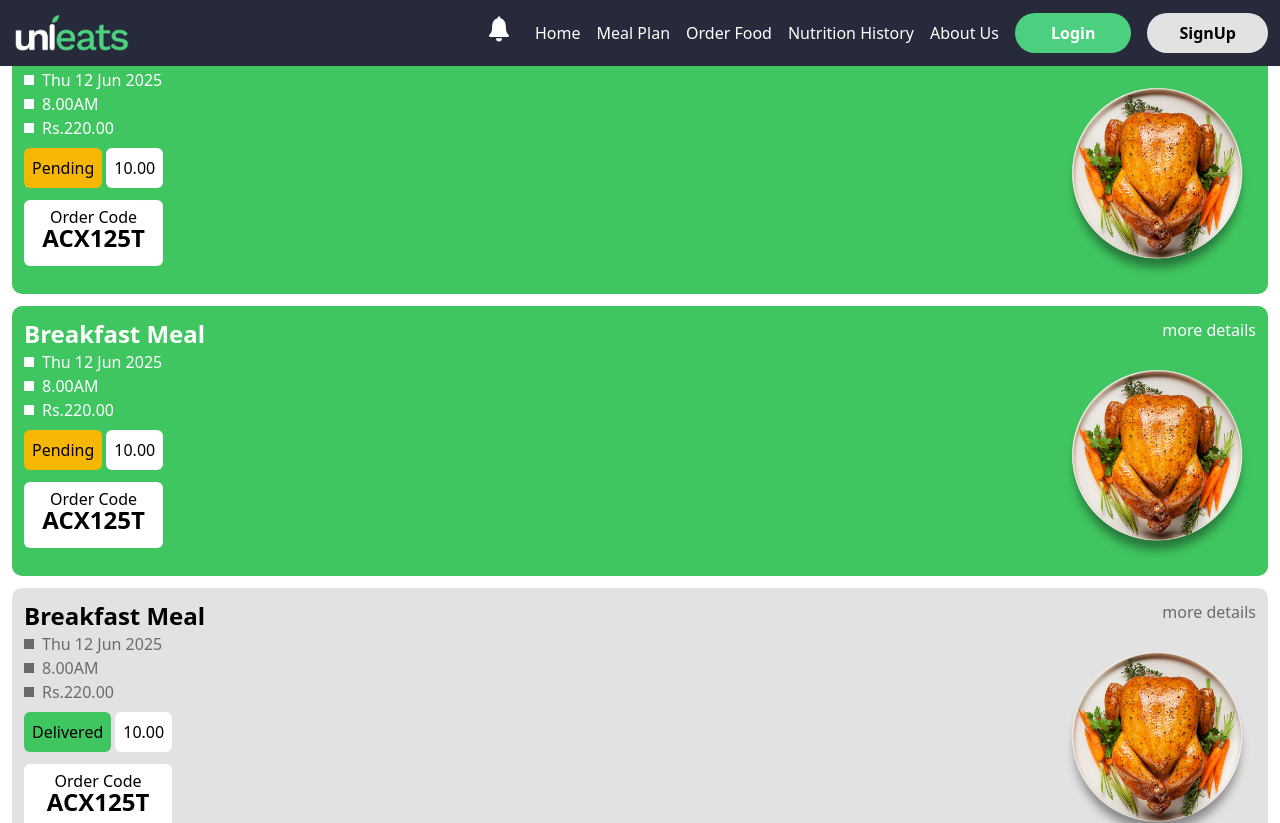
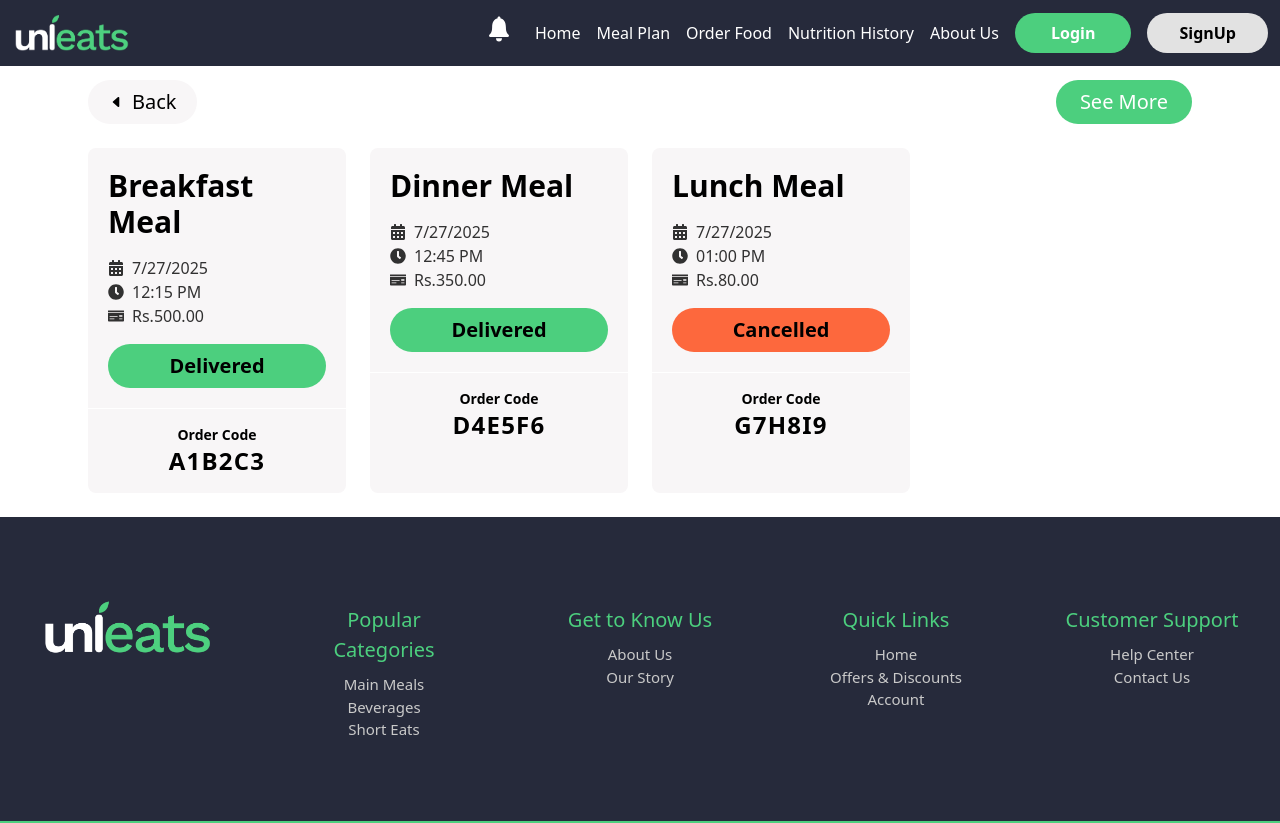
Before and after one commit to Chalitha-Aluwihare/university-cafeteria-nutrition-webapp, a React (Vite) app in the folder frontend/: page /orderFood in a window 1280 px wide. Shown: the top 823 px of the page. Built offline with nearby package versions, Linux system fonts and the light colour scheme.

Commit message:
Complete OrderFood feature with full order creation flow

```diff
--- a/frontend/src/App.jsx
+++ b/frontend/src/App.jsx
@@ -14,6 +14,7 @@ import NavBar from './components/navBar';
 import AbountUs from './pages/aboutUs';
 import ScrollToTop from './components/scrollToTop';
 import NutritionTable from './components/nutritionTable';
+import OrderFoodCart from './components/orderFoodCart';
 
 
 function App() {
@@ -56,6 +57,7 @@ function App() {
 
         <Route path="/nutritionalHistory" element={<NutritionalHistory />} />
         <Route path="/orderFood" element={<OrderFood />} />
+        <Route path="/orderFoodCart" element={<OrderFoodCart />} />
         {/* <Route path="/mealPlan/mealPlanCustomize/MainMeals/:id/orderFood" element={<MealPlanCustomize />} /> */}
 
         <Route path="/aboutUs" element={<AbountUs />} />
--- a/frontend/src/components/orderFoodCart.jsx
+++ b/frontend/src/components/orderFoodCart.jsx
@@ -1,115 +1,156 @@
-import React from 'react';
-import mealOrders from '../data/mealOrders';
+import React, { useEffect, useState } from 'react';
+import { useLocation, useNavigate } from 'react-router-dom';
+import { FaClock, FaCalendarAlt } from 'react-icons/fa';
+import { FaMoneyCheck } from "react-icons/fa";
+import orderData from '../data/mealOrder.js';
+import { IoCaretBack } from "react-icons/io5";
+import Footer from './footer.jsx';
+import { BsFillStopwatchFill } from "react-icons/bs";
 
 function OrderFoodCart() {
+    const navigate = useNavigate();
+    const { state } = useLocation();
+
+    const [orders, setOrders] = useState(() => {
+        if (state) {
+            const newOrder = {
+                orderCode: Math.random().toString(36).substr(2, 6).toUpperCase(),
+                mealName: state.mealName,
+                orderDateTime: new Date().toISOString(),
+                status: "Preparing",
+                price: state.totalPrice,
+                countdown: 600, // 10 minutes
+            };
+            return [newOrder, ...orderData];
+        }
+        return orderData;
+    });
+
+    const [visibleCount, setVisibleCount] = useState(3);
+
+    // Countdown Timer Effect
+    useEffect(() => {
+        const interval = setInterval(() => {
+            setOrders(prevOrders =>
+                prevOrders.map(order => {
+                    if (order.status === 'Preparing' && order.countdown > 0) {
+                        const updatedCountdown = order.countdown - 1;
+                        return {
+                            ...order,
+                            countdown: updatedCountdown,
+                            status: updatedCountdown === 0 ? 'Delivered' : 'Preparing',
+                        };
+                    }
+                    return order;
+                })
+            );
+        }, 1000); // every second
+
+        return () => clearInterval(interval);
+    }, []);
+
+    const handleSeeMore = () => {
+        setVisibleCount((prev) => prev + 3);
+    };
+
+    const visibleOrders = orders.slice(0, visibleCount);
+
+    const formatCountdown = (seconds) => {
+        const min = Math.floor(seconds / 60);
+        const sec = seconds % 60;
+        return `${min.toString().padStart(2, '0')}:${sec.toString().padStart(2, '0')}`;
+    };
+
+    const statusStyles = {
+        Delivered: ' bg-[#F8F6F7]',
+        Preparing: ' bg-[#F8F6F7]',
+        Cancelled: ' bg-[#F8F6F7]',
+    };
+
     return (
         <>
-            <div className=' p-3 '>
+            <div className="p-6 pt-20 max-w-6xl mx-auto">
+                <div className='flex justify-between items-center mb-6'>
+                    <div className="flex items-center gap-2 bg-[#F8F6F7] py-2 px-5 rounded-full">
+                        <IoCaretBack />
+                        <button onClick={() => navigate(-1)} className='lg:text-xl'>Back</button>
+                    </div>
+                    <div>
+                        {visibleCount < orders.length && (
+                            <button
+                                onClick={handleSeeMore}
+                                className="px-6 py-2 bg-[#4CCF7E] text-white text-xl rounded-full hover:bg-blue-700 transition"
+                            >
+                                See More
+                            </button>
+                        )}
+                    </div>
+                </div>
 
-                {
-                    mealOrders.map((order, index) => {
-                        if (order.orderStatus === "Pending") {
-                            return (
-                                <div className=' bg-[#3FC660] p-3 rounded-[10px] mt-3'>
-                                    <div className='flex justify-between text-white'>
-                                        <h3 className='text-2xl font-bold'>Breakfast Meal</h3>
-                                        <h3 className='text-white'>more details</h3>
+                <div className="grid grid-cols-1 sm:grid-cols-2 lg:grid-cols-4 gap-6">
+                    {visibleOrders.map((order) => {
+                        const statusClass = statusStyles[order.status] || 'bg-gray-300 text-gray-700';
+
+                        return (
+                            <div
+                                key={order.orderCode}
+                                className={`rounded-lg transition-shadow duration-300 ${statusClass} hover:shadow-xl`}
+                            >
+                                <div className="p-5 flex flex-col gap-4">
+                                    <h2 className="text-3xl font-semibold">{order.mealName}</h2>
+
+                                    <div className="text-sm sm:text-base opacity-80">
+                                        <p className='flex items-center gap-2'>
+                                            <FaCalendarAlt />
+                                            {new Date(order.orderDateTime).toLocaleDateString()}
+                                        </p>
+
+                                        <p className='flex items-center gap-2'>
+                                            <FaClock />
+                                            {new Date(order.orderDateTime).toLocaleTimeString([], {
+                                                hour: '2-digit',
+                                                minute: '2-digit',
+                                            })}
+                                        </p>
+
+                                        <p className='flex items-center gap-2'>
+                                            <FaMoneyCheck />
+                                            Rs.{order.price.toFixed(2)}
+                                        </p>
+
+                                        {/* Countdown timer */}
+                                        {order.status === "Preparing" && (
+                                            <p className="text-red-600 font-semibold text-lg flex items-center gap-2">
+                                                <BsFillStopwatchFill />
+                                                 {formatCountdown(order.countdown)}
+                                            </p>
+                                        )}
                                     </div>
 
-                                    <div key={index} className='flex justify-between'>
+                                    <span
+                                        className={`px-4 py-2 rounded-full text-xl font-semibold text-black text-center
+                                            ${order.status === 'Delivered' ? 'bg-[#4CCF7E]' :
+                                                order.status === 'Cancelled' ? 'bg-[#FD683D]' :
+                                                    order.status === 'Preparing' ? 'bg-[#FDAC2A]' :
+                                                        'bg-gray-300'}
+                                        `}
+                                    >
+                                        {order.status}
+                                    </span>
+                                </div>
 
-                                        <div>
-                                            <div className='flex items-center gap-2'>
-                                                <div className='w-[10px] h-[10px] bg-white'></div>
-                                                <h5 className='text-white'>Thu 12 Jun 2025</h5>
-                                            </div>
-                                            <div className='flex items-center gap-2'>
-                                                <div className='w-[10px] h-[10px] bg-white'></div>
-                                                <h5 className='text-white'>8.00AM</h5>
-                                            </div>
-                                            <div className='flex items-center gap-2'>
-                                                <div className='w-[10px] h-[10px] bg-white'></div>
-                                                <h5 className='text-white'>Rs.220.00</h5>
-                                            </div>
-
-                                            <div className='flex items-center gap-1'>
-                                                <div className='mt-2 p-2 rounded-[6px] bg-[#F6B704] text-center'>
-                                                    <button>{order.orderStatus}</button>
-                                                </div>
-                                                <div className='mt-2 p-2 rounded-[6px] bg-white text-center'>
-                                                    {order.countDown}
-                                                </div>
-                                            </div>
-                                            <div className='text-center mt-3 bg-white rounded-[6px] p-3 leading-[10px]'>
-                                                <h3>Order Code</h3>
-                                                <h3 className='text-2xl font-bold'>ACX125T</h3>
-                                            </div>
-
-
-                                        </div>
-
-                                        <div className='w-[200px]'>
-                                            <img src={order.img} alt="" />
-                                        </div>
-                                    </div>
-
+                                <div className="border-t border-white p-4 text-center">
+                                    <h4 className="text-sm font-semibold">Order Code</h4>
+                                    <p className="text-2xl font-bold tracking-wider">{order.orderCode}</p>
                                 </div>
-                            );
-                        } else {
-
-                            return (
-                                <div className=' bg-[#E2E2E2] p-3 rounded-[10px] mt-3'>
-                                    <div className='flex justify-between text-black'>
-                                        <h3 className='text-2xl font-bold'>Breakfast Meal</h3>
-                                        <h3 className='text-[#6B6B6B]'>more details</h3>
-                                    </div>
-
-                                    <div key={index} className='flex justify-between '>
-                                        <div>
-                                            <div className='flex items-center gap-2'>
-                                                <div className='w-[10px] h-[10px] bg-[#6B6B6B]'></div>
-                                                <h5 className='text-[#6B6B6B]'>Thu 12 Jun 2025</h5>
-                                            </div>
-                                            <div className='flex items-center gap-2'>
-                                                <div className='w-[10px] h-[10px] bg-[#6B6B6B]'></div>
-                                                <h5 className='text-[#6B6B6B]'>8.00AM</h5>
-                                            </div>
-                                            <div className='flex items-center gap-2'>
-                                                <div className='w-[10px] h-[10px] bg-[#6B6B6B]'></div>
-                                                <h5 className='text-[#6B6B6B]'>Rs.220.00</h5>
-                                            </div>
-
-                                            <div className='flex items-center gap-1'>
-                                                <div className='mt-2 p-2 rounded-[6px] bg-[#3FC660] text-center'>
-                                                    <button>{order.orderStatus}</button>
-                                                </div>
-                                                <div className='mt-2 p-2 rounded-[6px] bg-white text-center'>
-                                                    {order.countDown}
-                                                </div>
-                                            </div>
-                                            <div className='text-center mt-3 bg-white rounded-[6px] p-3 leading-[10px]'>
-                                                <h3>Order Code</h3>
-                                                <h3 className='text-2xl font-bold'>ACX125T</h3>
-                                            </div>
-
-
-                                        </div>
-
-                                        <div className='w-[200px]'>
-                                            <img src={order.img} alt="" />
-                                        </div>
-                                    </div>
-
-                                </div>
-                            );
-                        }
-                    })
-                }
-
-
+                            </div>
+                        );
+                    })}
+                </div>
             </div>
+            <Footer />
         </>
-    )
-};
+    );
+}
 
 export default OrderFoodCart;
--- a/frontend/src/data/mealOrder.js
+++ b/frontend/src/data/mealOrder.js
@@ -0,0 +1,39 @@
+const mealOrder = [
+  {
+    orderCode: "A1B2C3",
+    mealName: "Breakfast Meal",
+    orderDateTime: "2025-07-27T12:15:00",
+    status: "Delivered",
+    price: 500,
+  },
+  {
+    orderCode: "D4E5F6",
+    mealName: "Dinner Meal",
+    orderDateTime: "2025-07-27T12:45:00",
+    status: "Delivered",
+    price: 350,
+  },
+  {
+    orderCode: "G7H8I9",
+    mealName: "Lunch Meal",
+    orderDateTime: "2025-07-27T13:00:00",
+    status: "Cancelled",
+    price: 80,
+  },
+  {
+    orderCode: "J1K2L3",
+    mealName: "Breakfast Meal",
+    orderDateTime: "2025-07-27T13:20:00",
+    status: "Delivered",
+    price: 100,
+  },
+  {
+    orderCode: "M4N5O6",
+    mealName: "Dinner Meal",
+    orderDateTime: "2025-07-27T13:40:00",
+    status: "Delivered",
+    price: 1200,
+  },
+];
+
+export default mealOrder;
--- a/frontend/src/data/mealOrders.js
+++ /dev/null
@@ -1,37 +0,0 @@
-import IMG from './../assets/breakfastMeal/ChickenPlate.png'
-
-const mealOrders = [
-  {
-    mealName: "Grilled Chicken Rice",
-    date: "2025-06-24",
-    time: "12:30 PM",
-    countDown : "10.00",
-    price: 450,
-    orderStatus: "Pending",
-    deliveredTime: "01:00 PM",
-    img : IMG,
-  },
-  {
-    mealName: "Veggie Omelette",
-    date: "2025-06-24",
-    time: "08:00 AM",
-    countDown : "10.00",
-    price: 250,
-    orderStatus: "Pending",
-    deliveredTime: null,
-    img : IMG,
-  },
-  {
-    mealName: "Beef Burger",
-    date: "2025-06-23",
-    time: "07:45 PM",
-    countDown : "10.00",
-    price: 550,
-    orderStatus: "Delivered",
-    deliveredTime: "08:10 PM",
-    img : IMG,
-  },
-
-];
-
-export default mealOrders;
--- a/frontend/src/pages/mealPlanCustomize.jsx
+++ b/frontend/src/pages/mealPlanCustomize.jsx
@@ -108,7 +108,7 @@ function MealPlanCustomize({ }) {
             protein: 0,
             fat: 0,
             quantity: 0,
-            price:0,
+            price: 0,
         };
 
         Object.values(selectedMeals).forEach(meal => {
@@ -124,6 +124,12 @@ function MealPlanCustomize({ }) {
     };
 
     const totalNutrition = getTotalNutrition();
+
+    const basePrice = sizeActive === 'S'
+        ? meal.portions.small.price * itemCount
+        : meal.portions.large.price * itemCount;
+
+    const totalPrice = basePrice + totalNutrition.price;
 
 
 
@@ -152,7 +158,7 @@ function MealPlanCustomize({ }) {
                                 <h3 className="text-[#3FC660] text-2xl">Rs.</h3>
                                 {/* <h1>{food}</h1>
                         <h1>{handel}</h1> */}
-                                <h2 className="text-[#3FC660] text-3xl">{ (sizeActive === 'S' ? meal.portions.small.price * itemCount : meal.portions.large.price * itemCount) + totalNutrition.price}</h2>
+                                <h2 className="text-[#3FC660] text-3xl">{totalPrice}</h2>
                                 <h3 className="text-[#3FC660] text-2xl">.00</h3>
                             </div>
                             {/* (setSizeActive === 'S' ? meal.portions.small.price * itemCount  : meal.portions.large.price * itemCount  ) + */}
@@ -203,7 +209,21 @@ function MealPlanCustomize({ }) {
                                 </div>
                             </div>
                             <div className="mt-5">
-                                <button onClick={() => navigate("/orderFood")} className="bg-[#3FC660] py-2 px-10 rounded-[7px] text-white text-center font-semibold text-xl">Place Order</button>
+                                <button
+                                    onClick={() =>
+                                        navigate('/orderFood', {
+                                            state: {
+                                                mealName: meal.name,
+                                                totalPrice: totalPrice,
+                                                // mealImage: meal.image,
+                                                // nutritionalInfo: totalNutrition,
+                                                // size: sizeActive,
+                                                // quantity: itemCount,
+                                            }
+                                        })
+                                    }
+                                    className="bg-[#3FC660] py-2 px-10 rounded-[7px] text-white text-center font-semibold text-xl">
+                                    Place Order</button>
                             </div>
                         </div>
                         <div className="pr-3">
@@ -231,7 +251,7 @@ function MealPlanCustomize({ }) {
 
 
 
-                    { meal.name === "Breakfast Meal" &&
+                    {meal.name === "Breakfast Meal" &&
                         <div className="flex gap-3 overflow-x-auto space-x-4 p-2 mb-10">
                             {BreakfasrMeal.map(meal => (
                                 <BreakfastMealCart
@@ -243,7 +263,7 @@ function MealPlanCustomize({ }) {
                             ))}
                         </div>
                     }
-                    { meal.name === "Lunch Meal" &&
+                    {meal.name === "Lunch Meal" &&
                         <div className="flex gap-3 overflow-x-auto space-x-4 p-2 mb-10">
                             {LunchMeal.map(meal => (
                                 <LunchMealCart
@@ -255,7 +275,7 @@ function MealPlanCustomize({ }) {
                             ))}
                         </div>
                     }
-                    { meal.name === "Dinner Meal" &&
+                    {meal.name === "Dinner Meal" &&
                         <div className="flex gap-3 overflow-x-auto space-x-4 p-2 mb-10">
                             {DinnerMeal.map(meal => (
                                 <DinnerMealCart
```
Lines whose indentation alone changed are shown as unchanged.
